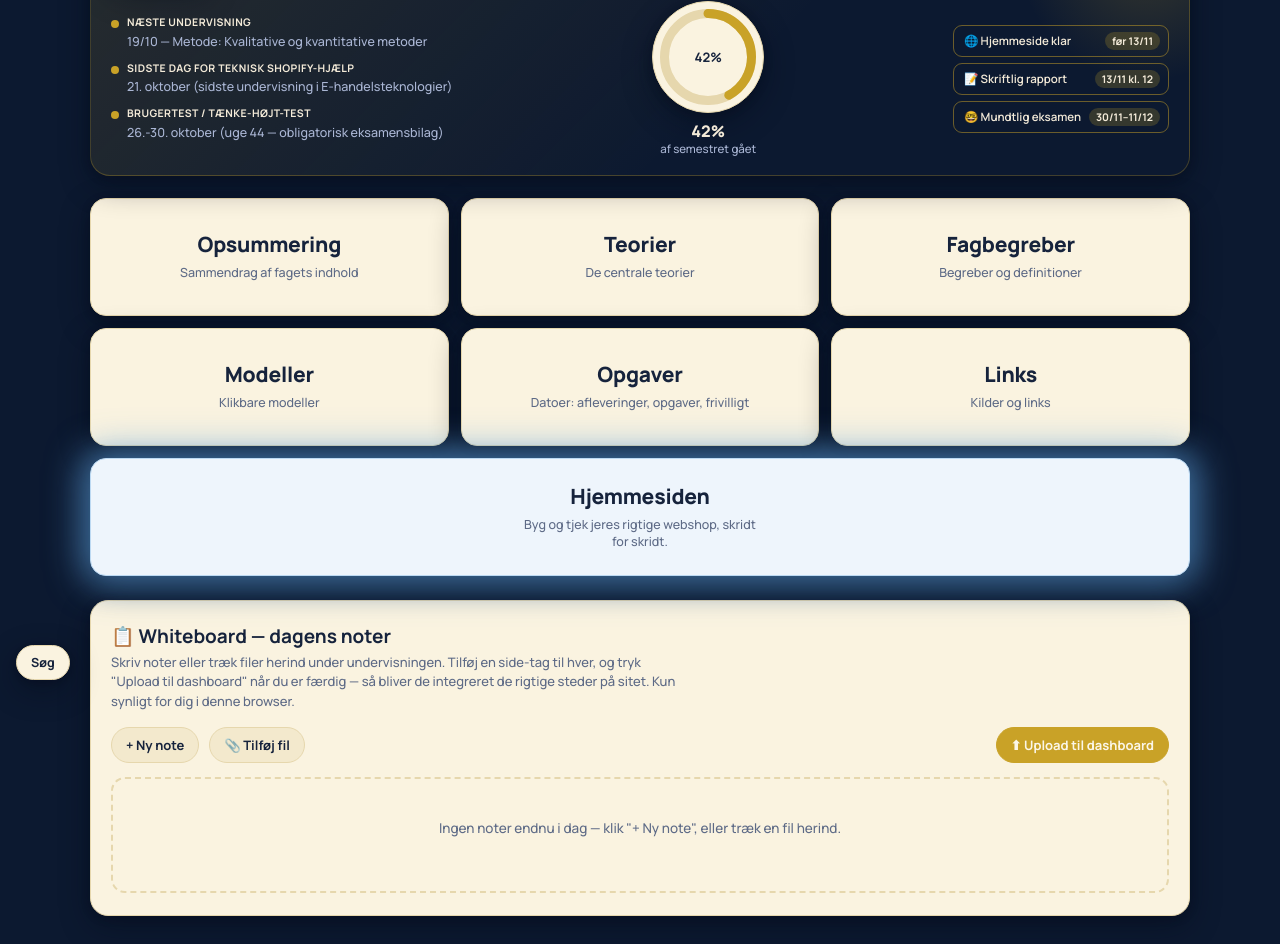
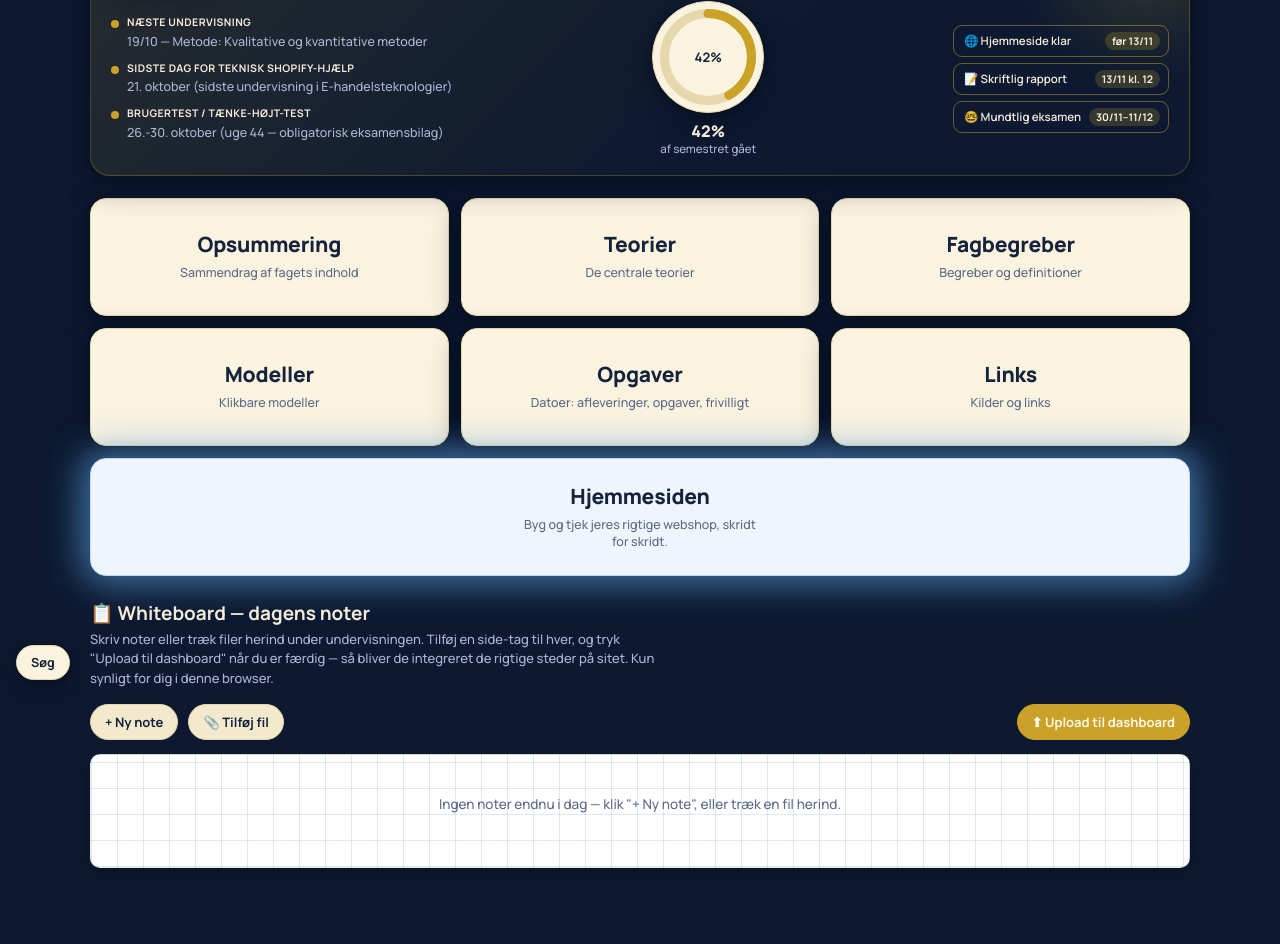
Before and after one commit to Ertmann94/E-Handel-Overblik, a plain HTML site: page index.html in a window 1280 px wide. Shown: the part 106-1050 px from the top of the page. After the commit the page ends 1002 px from the top, so only its background shows below. Drawn offline with Linux system fonts and the light colour scheme.

Commit message:
Add files via upload

```diff
--- a/style.css
+++ b/style.css
@@ -231,17 +231,17 @@
 .deadlinepill .ddate{font-weight:700;color:var(--fg);flex:none;background:rgba(var(--accent-rgb),.22);padding:2px 7px;border-radius:999px;font-size:10.5px}
 
 /* ---- whiteboard: personlige noter + filer ---- */
-.whiteboard-section{margin-top:22px;background:var(--card);border:1px solid var(--card-border);border-radius:18px;padding:22px 20px;box-shadow:var(--shadow)}
-.whiteboard-head h2{margin:0 0 4px;font-family:"Manrope",sans-serif;font-size:19px;color:var(--ink)}
-.whiteboard-hint{margin:0 0 16px;font-family:"Manrope",sans-serif;font-size:13px;color:var(--ink-dim);line-height:1.5;max-width:70ch}
+.whiteboard-section{margin-top:22px}
+.whiteboard-head h2{margin:0 0 4px;font-family:"Manrope",sans-serif;font-size:19px;color:var(--fg)}
+.whiteboard-hint{margin:0 0 16px;font-family:"Manrope",sans-serif;font-size:13px;color:var(--fg-dim);line-height:1.5;max-width:70ch}
 .whiteboard-toolbar{display:flex;gap:10px;flex-wrap:wrap;margin-bottom:14px}
 .whiteboard-toolbar button{font-family:"Manrope",sans-serif;font-size:13px;font-weight:700;border-radius:999px;padding:8px 14px;cursor:pointer;border:1px solid var(--card-border);background:var(--bg-alt);color:var(--ink)}
 .whiteboard-toolbar button:hover{border-color:var(--accent)}
 .wb-upload-btn{background:var(--accent)!important;color:var(--accent-fg)!important;border-color:var(--accent)!important;margin-left:auto}
 .wb-error{background:var(--tag-hand-bg);color:var(--tag-hand);font-family:"Manrope",sans-serif;font-size:13px;font-weight:600;padding:10px 14px;border-radius:10px;margin-bottom:14px}
 .wb-success{background:var(--tag-free-bg);color:var(--tag-free);font-family:"Manrope",sans-serif;font-size:13px;font-weight:600;padding:10px 14px;border-radius:10px;margin-bottom:14px}
-.whiteboard-dropzone{border:2px dashed var(--card-border);border-radius:14px;padding:16px;transition:border-color .15s ease,background .15s ease}
-.whiteboard-dropzone.dragover{border-color:var(--accent);background:rgba(var(--accent-rgb),.08)}
+.whiteboard-dropzone{border:1px solid rgba(0,0,0,.08);border-radius:10px;padding:16px;background-color:#ffffff;background-image:repeating-linear-gradient(0deg,rgba(60,110,170,.16) 0 1px,transparent 1px 26px),repeating-linear-gradient(90deg,rgba(60,110,170,.16) 0 1px,transparent 1px 26px);box-shadow:0 6px 18px rgba(0,0,0,.25);transition:border-color .15s ease,background-color .15s ease}
+.whiteboard-dropzone.dragover{border-color:var(--accent);background-color:#fbfdff}
 .whiteboard-board{display:flex;flex-wrap:wrap;gap:18px;min-height:80px}
 .wb-empty{font-family:"Manrope",sans-serif;color:var(--ink-dim);font-size:13.5px;padding:24px 10px;text-align:center;width:100%}
 
```
